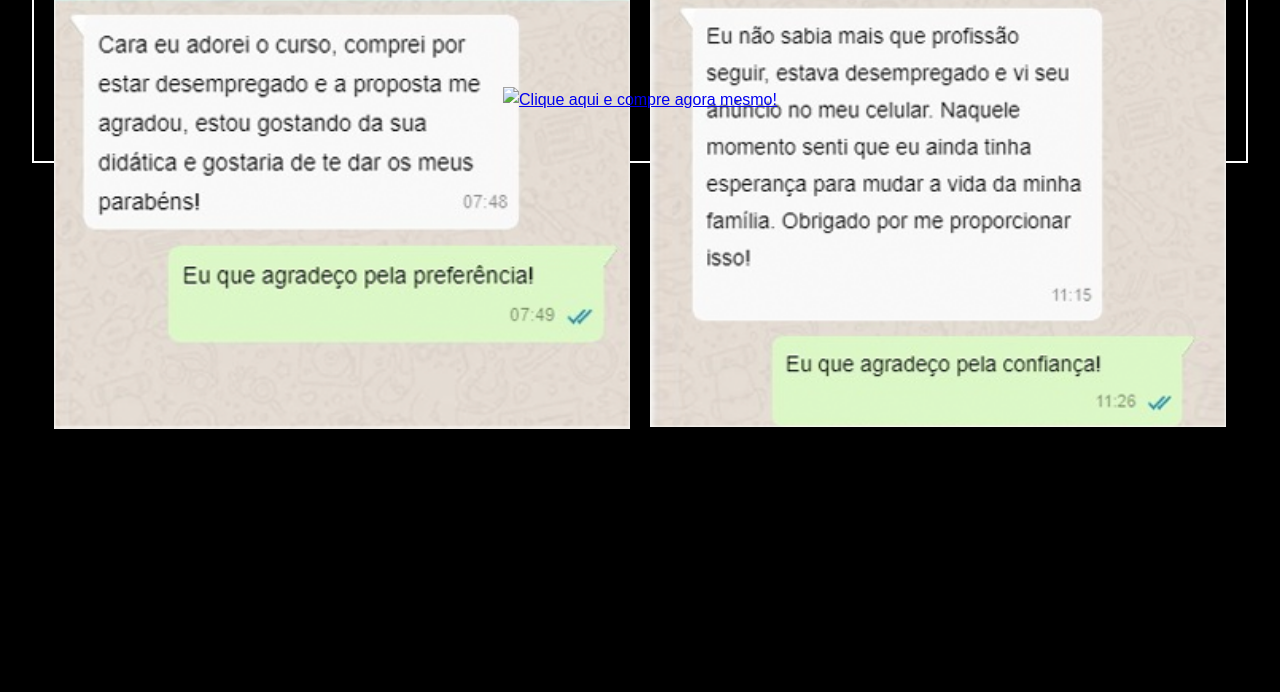
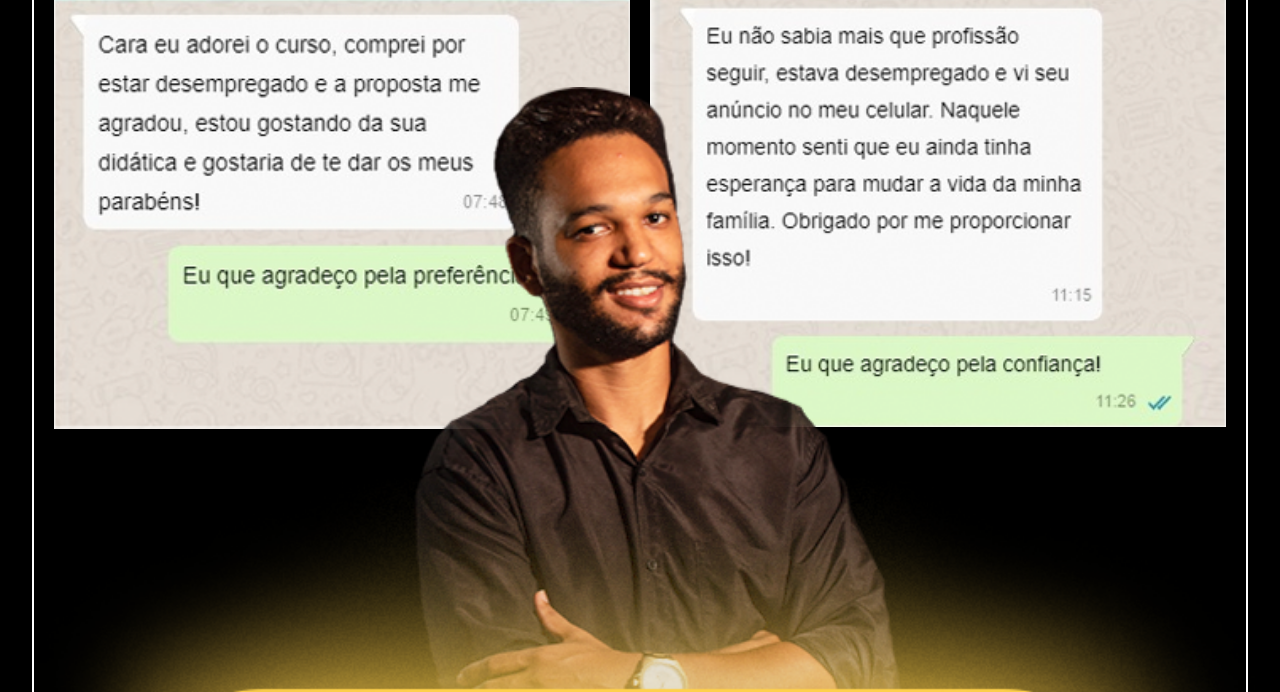
Before and after one commit to weslleyg2/promaster2.0, a plain HTML site: page index.html in a window 1280 px wide. Shown: the part 10397-11089 px from the top of the page. Before the commit the page ends 10833 px from the top, so only its background shows below. Drawn offline with Linux system fonts and the light colour scheme; the site is published under a folder, as on GitHub Pages, so addresses that start at the root find nothing.

Commit message:
Update index.html

```diff
--- a/index.html
+++ b/index.html
@@ -145,7 +145,7 @@
                 </section>
           <div id="button5" class="button5">
               <!--<a href="https://pay.hotmart.com/W56920762U?checkoutMode=10&bid=1636906483116" target="_blank"><img src="/image/botão5.png" alt="Clique aqui e compre agora mesmo!"></a>-->
-              <a href="#" target="_blank"><img src="/image/botão5.png" alt="Clique aqui e compre agora mesmo!">
+              <a href="#" target="_blank"><img src="./image/botão5.png" alt="Clique aqui e compre agora mesmo!">
             </div>
 
         </main>
```
